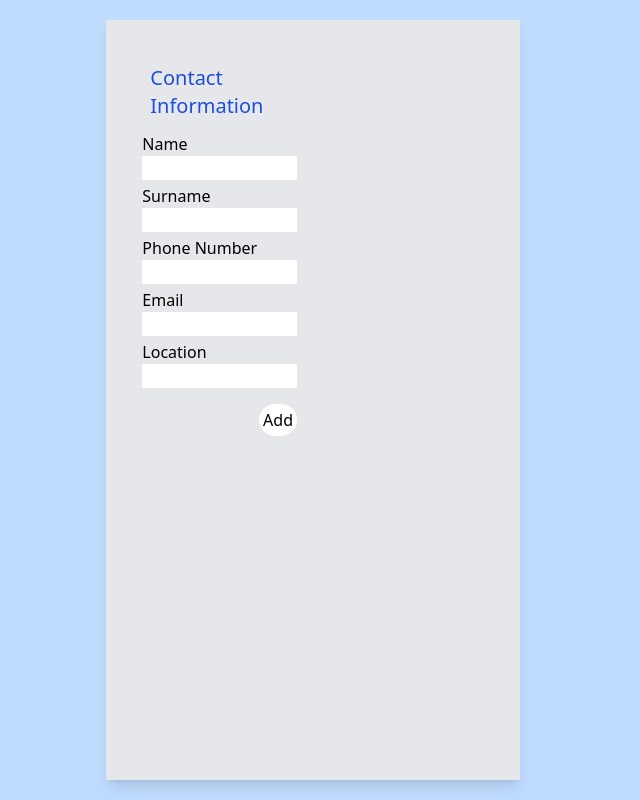
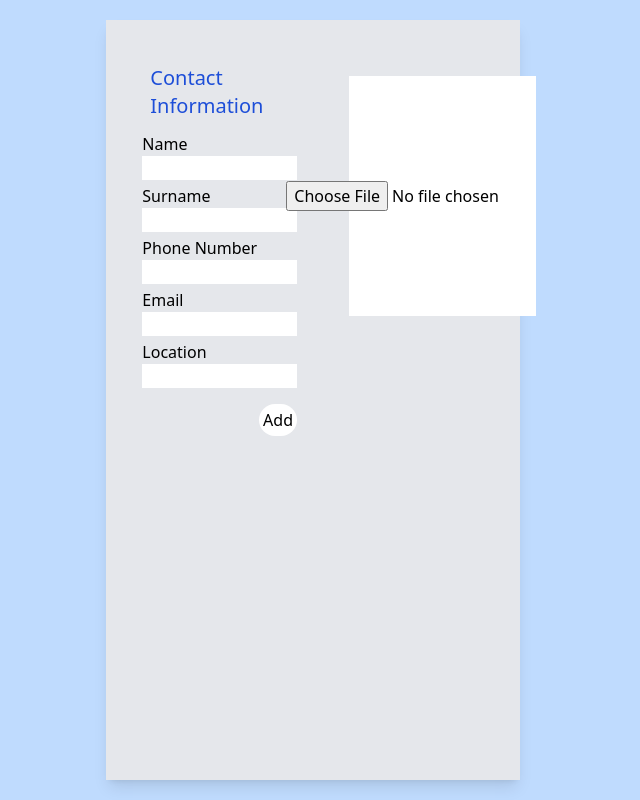
Before and after one commit to budy6991/cv-application, a React (Create React App) app: page / in a window 1280 px wide. Shown: the whole page, without its empty margins (327-967 px from the left). Built offline with nearby package versions, Linux system fonts and the light colour scheme.

Commit message:
Implemented field for uploading photo

```diff
--- a/src/components/ContactInformation.js
+++ b/src/components/ContactInformation.js
@@ -1,6 +1,6 @@
 import React, { Component } from "react";
 
-export class ContactInformation extends Component {
+class ContactInformation extends Component {
   constructor(props) {
     super(props);
 
@@ -73,7 +73,7 @@ export class ContactInformation extends Component {
     if (didSubmit === null || didSubmit === false) {
       return (
         //Returns the form either the fields are empty or during editing.
-        <div className="w-1/2 h-1/3 flex flex-col p-4">
+        <div className="w-1/2 h-1/3 flex flex-col p-4 ">
           <h1 className="m-2 mr-5 text-xl text-blue-700">
             Contact Information
           </h1>
@@ -137,7 +137,7 @@ export class ContactInformation extends Component {
       );
     } else {
       return (
-        // Returns the output value styled differently.
+        // Returns a div which is the output value styled differently.
         <div className="w-1/2 h-1/3 flex flex-col p-4">
           <h1 className="m-2 mr-5 text-xl  text-blue-700">
             Contact Information
--- /dev/null
+++ b/src/components/EducationInformation.js
@@ -0,0 +1,9 @@
+import React, { Component } from "react";
+
+class EducationInformation extends Component {
+  render() {
+    return <div className="w-fit h-hit">Education information</div>;
+  }
+}
+
+export default EducationInformation;
--- /dev/null
+++ b/src/components/InputPhoto.js
@@ -0,0 +1,36 @@
+import React, { Component } from "react";
+
+class InputPhoto extends Component {
+  constructor(props) {
+    super(props);
+    this.state = {
+      file: null,
+    };
+  }
+
+  handleChange = (event) => {
+    this.setState({
+      file: URL.createObjectURL(event.target.files[0]),
+    });
+  };
+
+  render() {
+    if (this.state.file === null || this.state.file === "") {
+      return (
+        <div className="w-1/2 h-1/3 flex justify-center items-center m-9 ml-9 p-2 bg-white">
+          <input type="file" onChange={this.handleChange} />
+          <img src={this.state.file} />
+        </div>
+      );
+    } else {
+      return (
+        <div className="w-1/2 h-1/3 flex justify-center items-center m-9 ml-9 p-2 bg-transparent">
+          <input type="file" onChange={this.handleChange} />
+          <img src={this.state.file} />
+        </div>
+      );
+    }
+  }
+}
+
+export default InputPhoto;
--- a/src/components/Manager.js
+++ b/src/components/Manager.js
@@ -1,5 +1,7 @@
 import React, { Component } from "react";
 import ContactInformation from "./ContactInformation";
+import EducationInformation from "./EducationInformation";
+import InputPhoto from "./InputPhoto";
 
 class Manager extends Component {
   constructor(props) {
@@ -22,10 +24,12 @@ class Manager extends Component {
 
   render() {
     return (
-      <div className="w-1/3 h-full bg-gray-200 shadow-lg flex p-5">
+      <div className="w-1/3 h-full bg-gray-200 shadow-lg flex  p-5">
         <ContactInformation
           handleContactInformation={this.handleContactInformation}
         />
+        <InputPhoto className="w-full h-1/3 flex flex-col p-4" />
+        {/* <EducationInformation className="w-1/2 h-1/3 flex flex-col p-4" /> */}
       </div>
     );
   }
```
